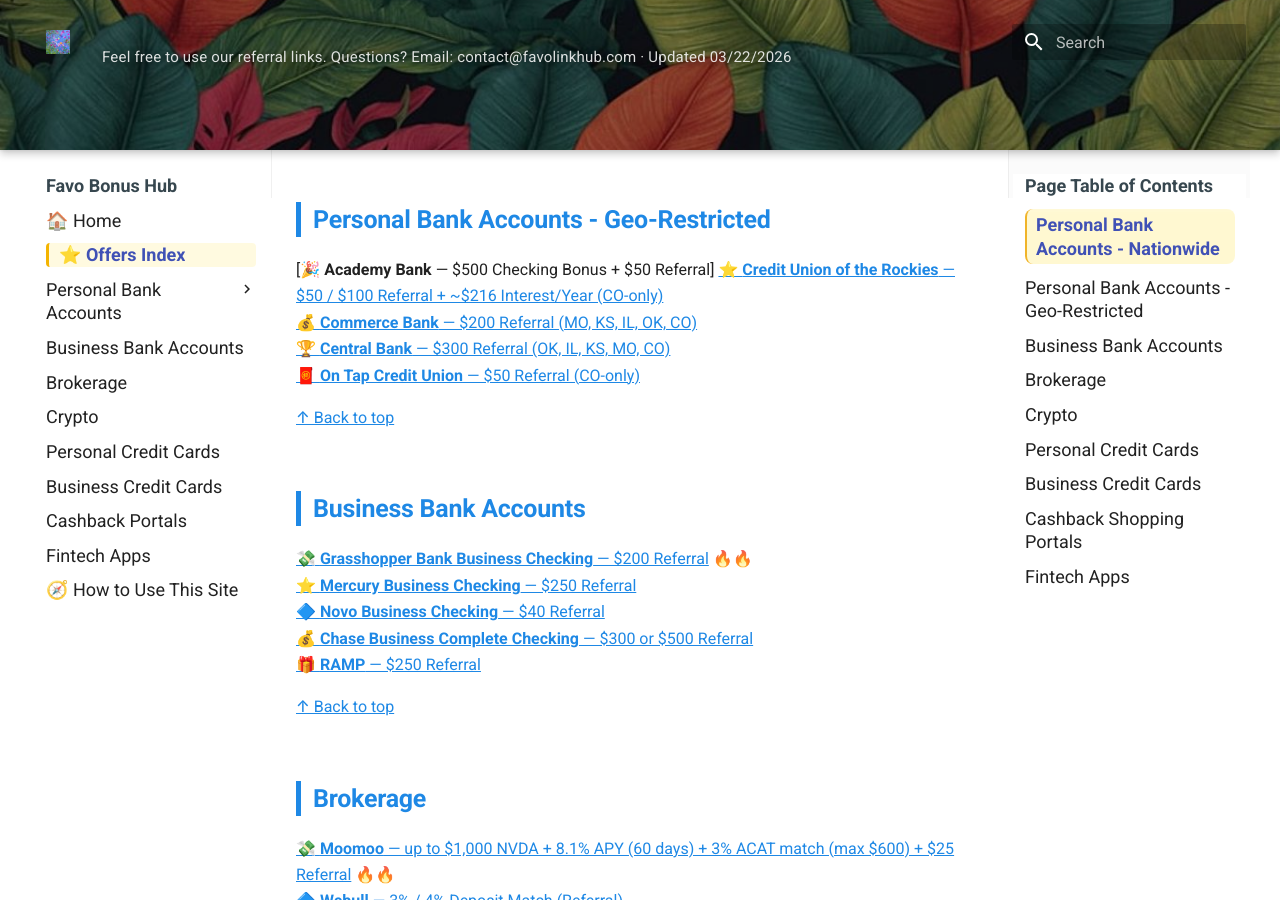
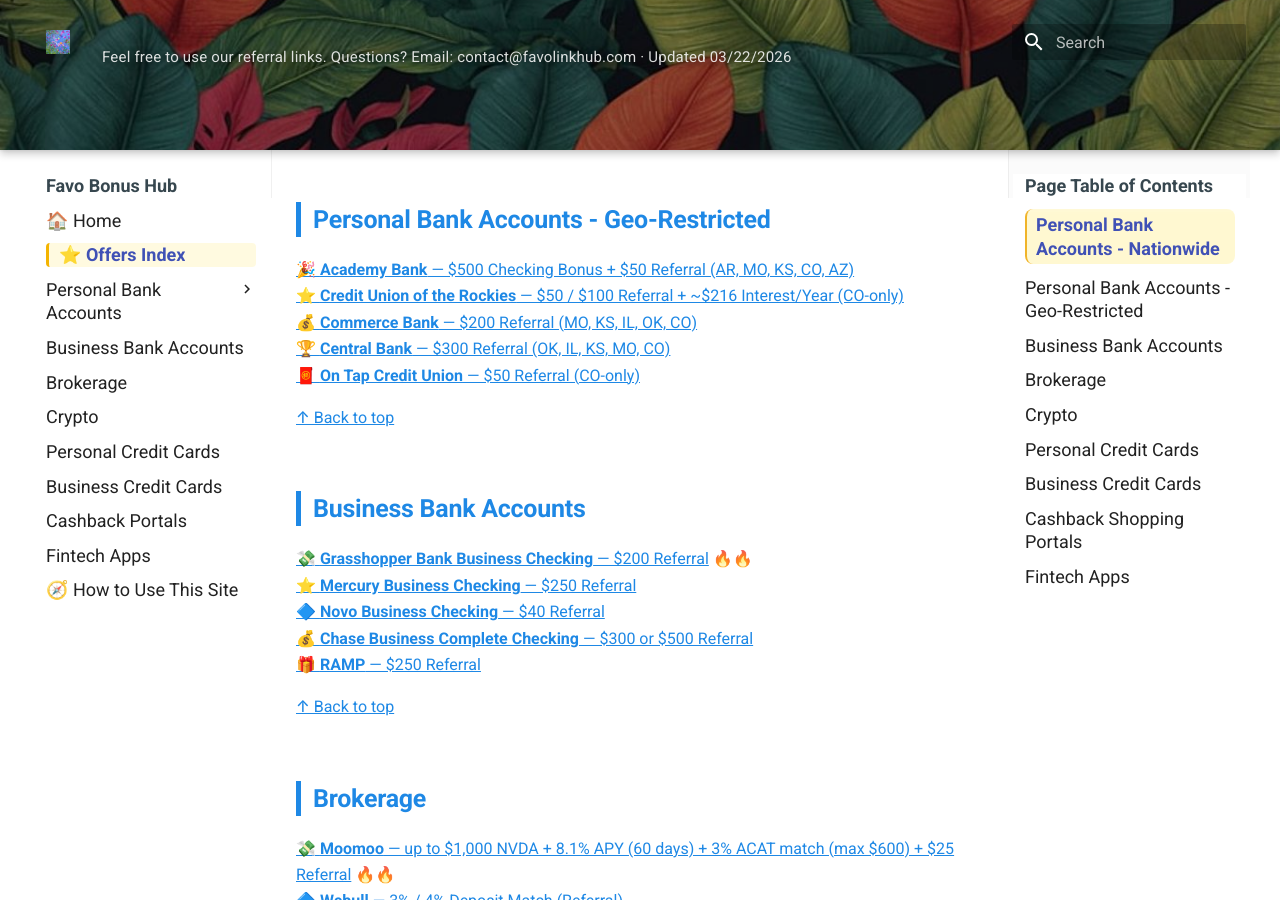
Before and after one commit to whispersofzephyr/favolinkhub-site, an MkDocs documentation site: the page built from docs/offers-index.md, in a window 1280 px wide and 900 px high, scrolled down 863 px. Built offline with MkDocs 1.6.1 and Material for MkDocs 9.7.7, drawn with Linux system fonts in a browser that asks for light colours.

```diff
--- a/docs/offers-index.md
+++ b/docs/offers-index.md
@@ -33,7 +33,7 @@ All current offers, organized by categories:
 <a id="personal-bank-geo"></a>
 ## Personal Bank Accounts - Geo-Restricted
 
-[🎉 **Academy Bank** — $500 Checking Bonus + $50 Referral]
+[🎉 **Academy Bank** — $500 Checking Bonus + $50 Referral (AR, MO, KS, CO, AZ)](personal-bank-geo.md#academy-bank)
 [⭐ **Credit Union of the Rockies** — $50 / $100 Referral + ~$216 Interest/Year (CO-only)](personal-bank-geo.md#cu-of-the-rockies)
 [💰 **Commerce Bank** — $200 Referral (MO, KS, IL, OK, CO)](personal-bank-geo.md#commerce-bank)
 [🏆 **Central Bank** — $300 Referral (OK, IL, KS, MO, CO)](personal-bank-geo.md#central-bank)
```
